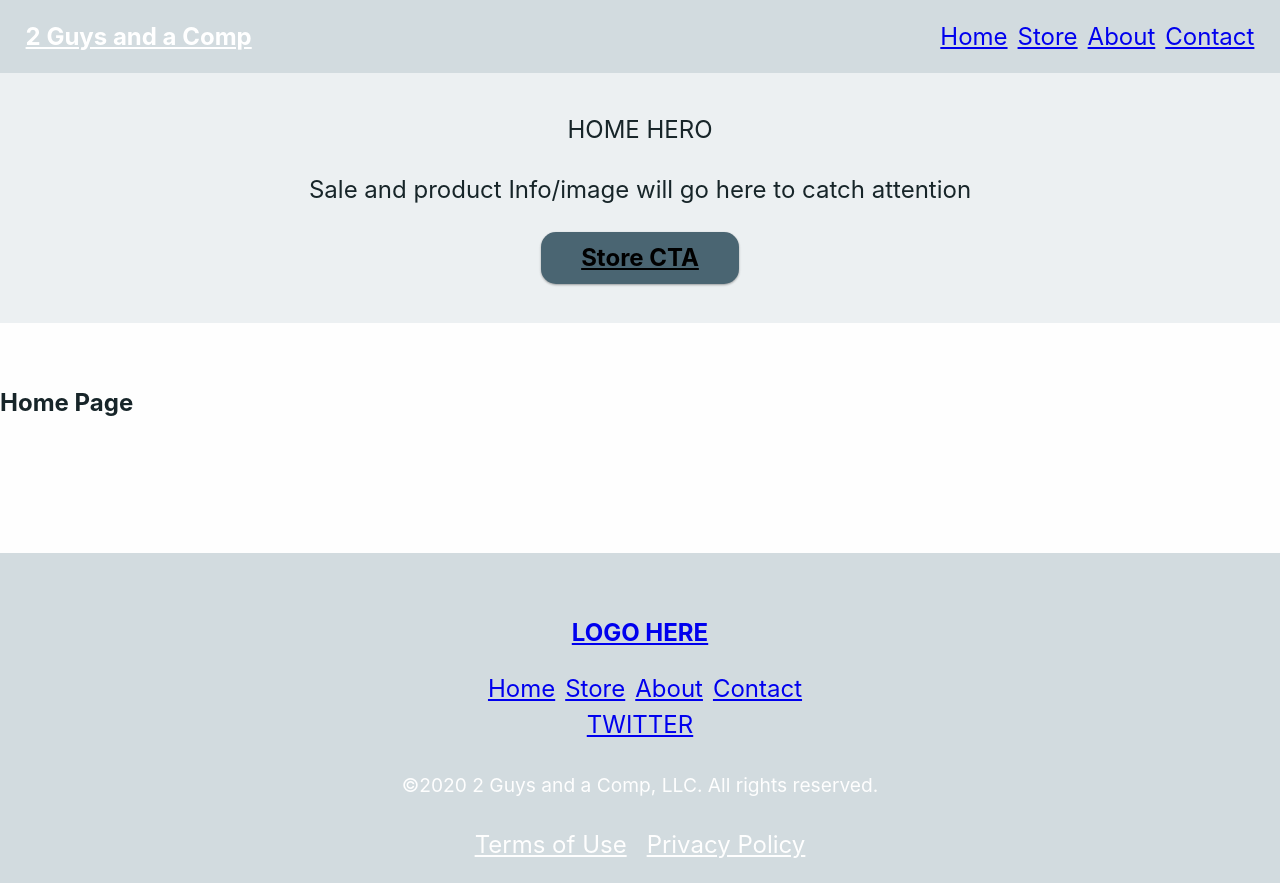
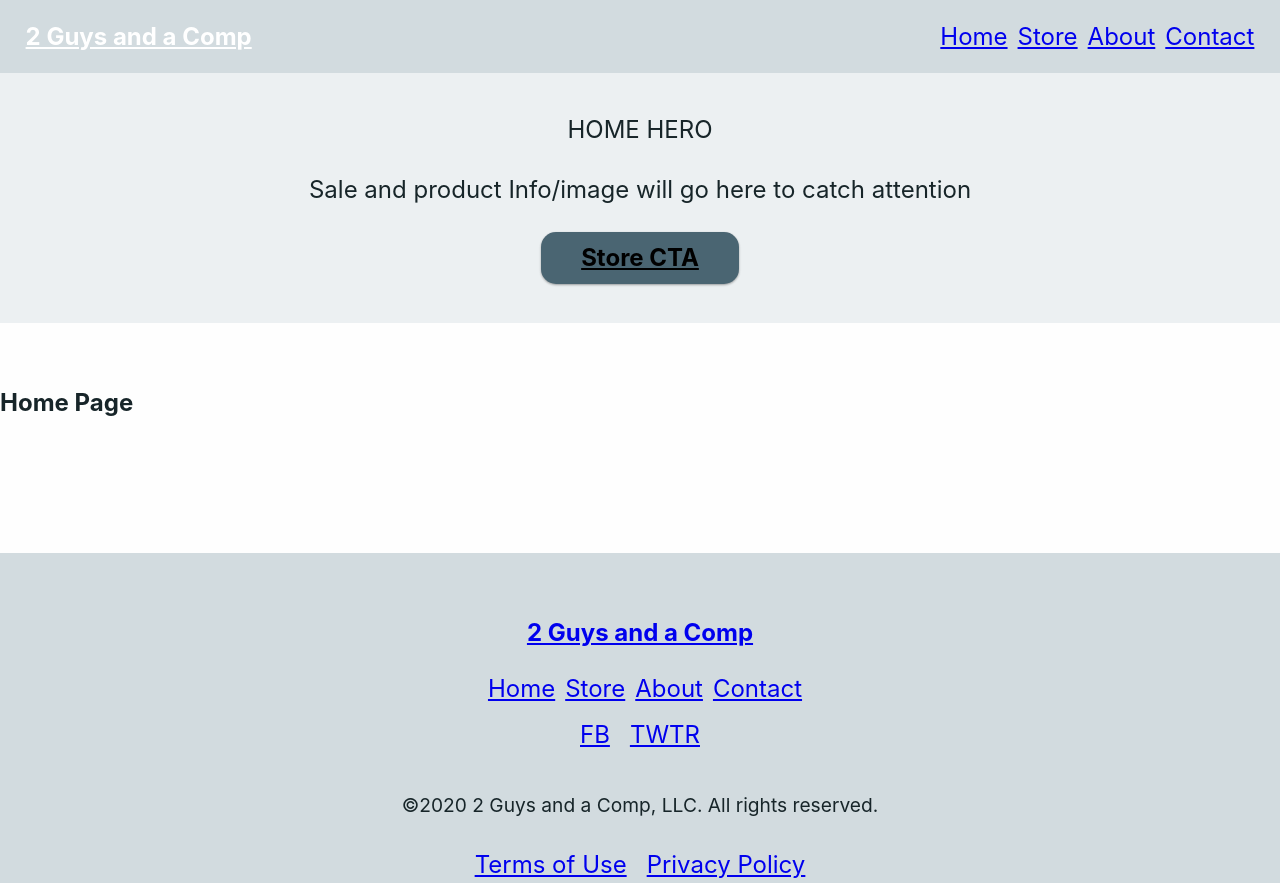
Before and after one commit to EricSSartorius/e-biz, a Gatsby site: page / in a window 1280 px wide. Built offline with nearby package versions, Linux system fonts and the light colour scheme; Gatsby itself is replaced by a stand-in of ours.

Commit message:
Footer updated

```diff
--- a/gatsby-config.js
+++ b/gatsby-config.js
@@ -2,7 +2,7 @@ module.exports = {
   siteMetadata: {
     title: `2 Guys and a Comp`,
     description: `Buy things and be happy.`,
-    facebook: "",
+    facebook: "EpicGains",
     twitter: "The_Epic_Life",
     author: `@The_Epic_Life`,
   },
--- a/src/components/Footer.tsx
+++ b/src/components/Footer.tsx
@@ -36,7 +36,7 @@ const Footer = ({ siteTitle, facebook = "", twitter = "" }: Props) => (
   <FooterLayout>
     <h2>
       <Link to="/" aria-label="home page">
-        LOGO HERE
+        {siteTitle}
       </Link>
     </h2>
     <Nav links={links} />
@@ -63,16 +63,12 @@ const Footer = ({ siteTitle, facebook = "", twitter = "" }: Props) => (
 
 const FooterLayout = styled.footer`
   background: var(--light-grey);
-  color: var(--white);
   text-align: center;
   .sub-nav {
     display: flex;
     justify-content: center;
     li {
       margin: 0 10px;
-      a {
-        color: var(--white);
-      }
     }
   }
 `
--- a/src/components/Social.tsx
+++ b/src/components/Social.tsx
@@ -1,4 +1,5 @@
 import React from "react"
+import styled from "styled-components"
 
 type Props = {
   siteTitle: string
@@ -8,7 +9,7 @@ type Props = {
 
 const Social = ({ siteTitle, facebook = "", twitter = "" }: Props) => {
   return (
-    <ul>
+    <SocialUl>
       {facebook && (
         <li>
           <a
@@ -16,7 +17,7 @@ const Social = ({ siteTitle, facebook = "", twitter = "" }: Props) => {
             aria-label={`link to ${siteTitle} facebook account`}
           >
             {/* <Icon name="facebook" /> */}
-            FACBOOK
+            FB
           </a>
         </li>
       )}
@@ -27,12 +28,19 @@ const Social = ({ siteTitle, facebook = "", twitter = "" }: Props) => {
             aria-label={`link to ${siteTitle} twitter account`}
           >
             {/* <Icon name="twitter" /> */}
-            TWITTER
+            TWTR
           </a>
         </li>
       )}
-    </ul>
+    </SocialUl>
   )
 }
 
 export default Social
+
+const SocialUl = styled.ul`
+  li {
+    display: inline-block;
+    margin: 10px;
+  }
+`
```
